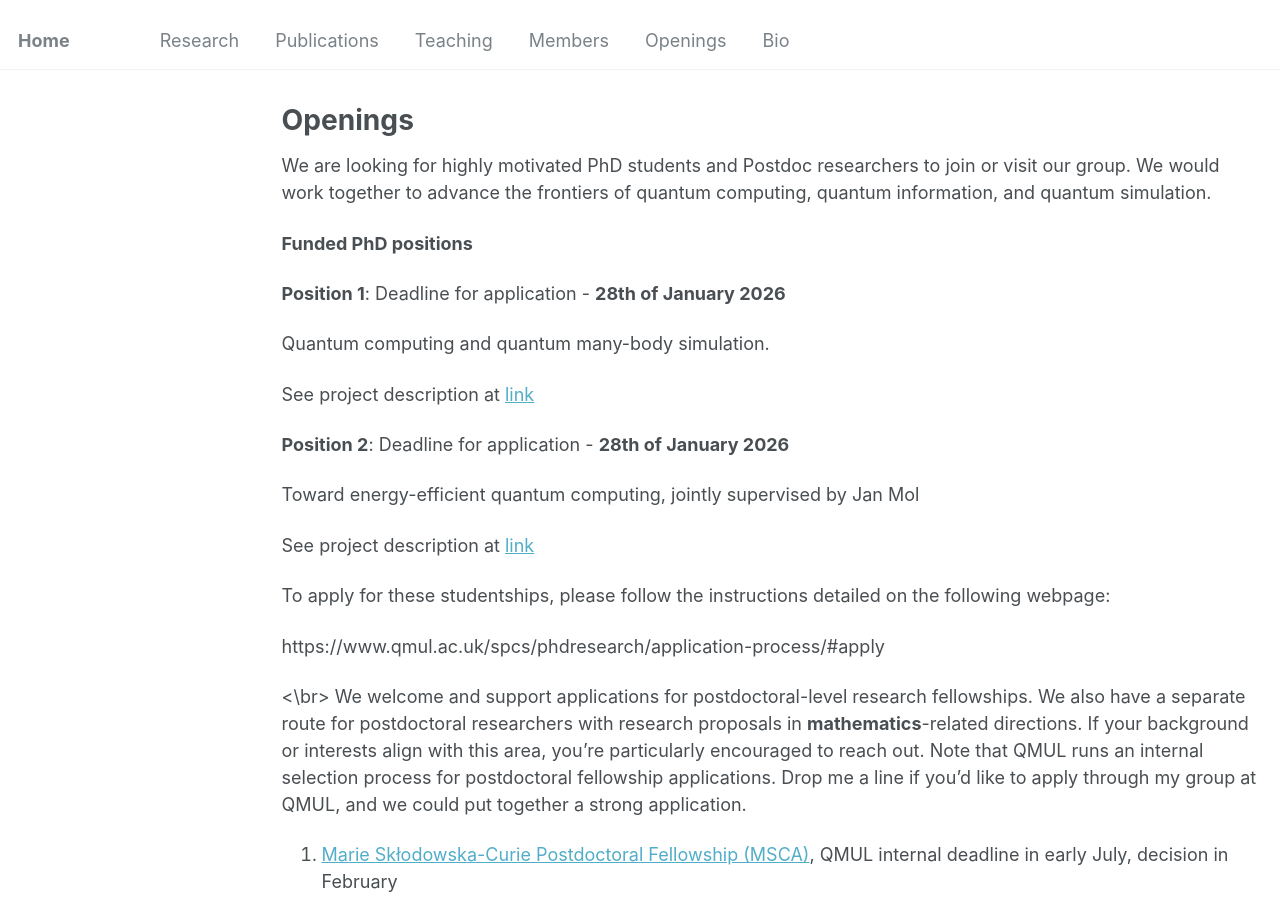
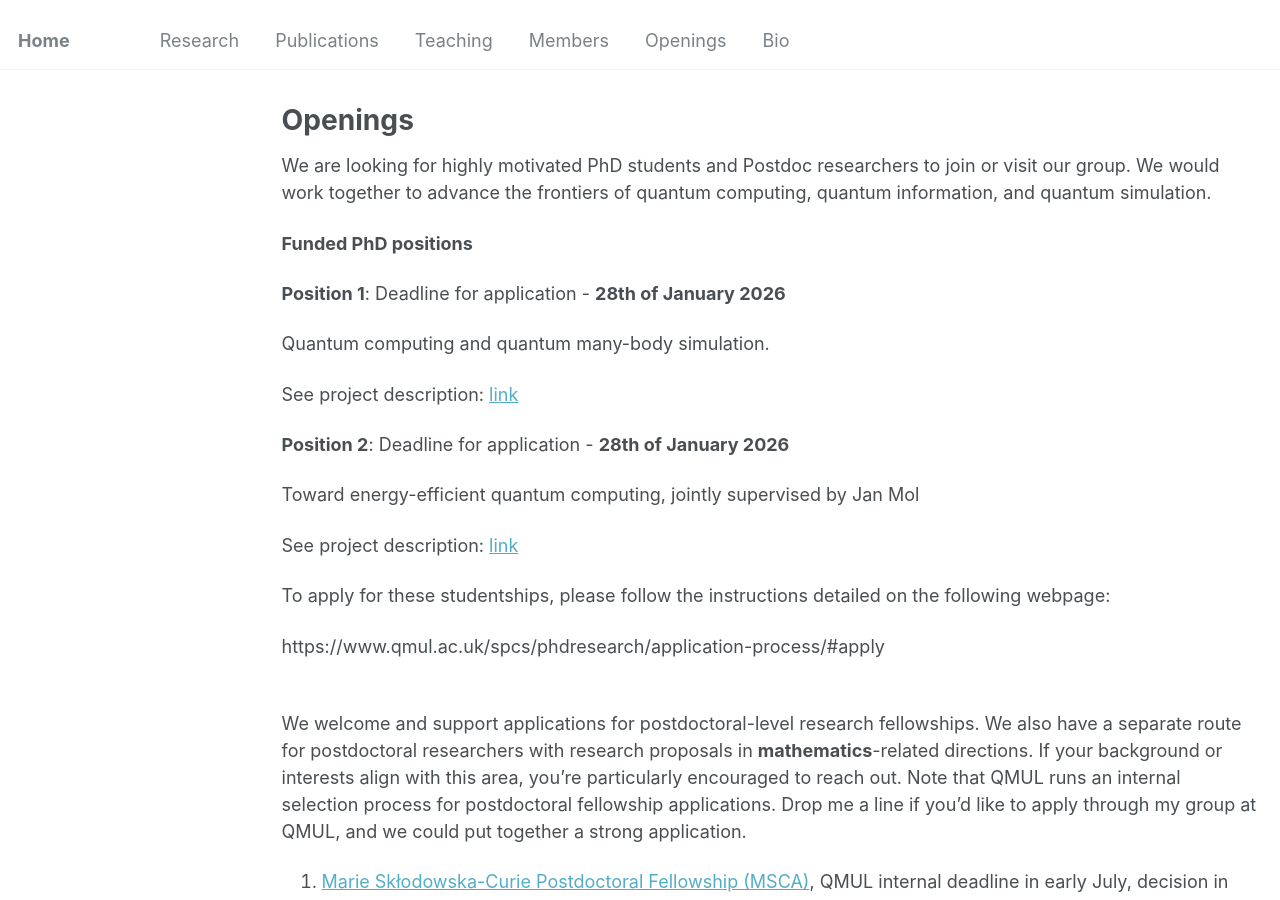
Before and after one commit to jinzhao-sun/jinzhao-sun.github.io, a Jekyll site: the page built from _pages/openings.md, in a window 1280 px wide and 900 px high. Built offline with Jekyll 4.4.1, drawn with Linux system fonts in a browser that asks for light colours.

Commit message:
Fix formatting for project descriptions in openings.md
Updated formatting for project descriptions and corrected line breaks.

```diff
--- a/_pages/openings.md
+++ b/_pages/openings.md
@@ -14,13 +14,14 @@ We are looking for highly motivated PhD students and Postdoc researchers to join
 
 Quantum computing and quantum many-body simulation.
 
-See project description at [link](https://www.qmul.ac.uk/spcs/ccmp/phd-at-ccmp/phd-projects-in-ccmp/quantum-computing-and-quantum-many-body-simulation/)
+See project description: [link](https://www.qmul.ac.uk/spcs/ccmp/phd-at-ccmp/phd-projects-in-ccmp/quantum-computing-and-quantum-many-body-simulation/)
 
 **Position 2**: Deadline for application - **28th of January 2026**
 
 Toward energy-efficient quantum computing, jointly supervised by Jan Mol
 
-See project description at [link](https://www.qmul.ac.uk/spcs/ccmp/phd-at-ccmp/phd-projects-in-ccmp/toward-energy-efficient-quantum-computing/)
+See project description: [link](https://www.qmul.ac.uk/spcs/ccmp/phd-at-ccmp/phd-projects-in-ccmp/toward-energy-efficient-quantum-computing/)
+
 
 
 To apply for these studentships, please follow the instructions detailed on the following webpage:
@@ -30,7 +31,7 @@ https://www.qmul.ac.uk/spcs/phdresearch/application-process/#apply
 
 
 
-<\br>
+<br>
 We welcome and support applications for postdoctoral-level research fellowships. We also have a separate route for postdoctoral researchers with research proposals in **mathematics**-related directions. If your background or interests align with this area, you're particularly encouraged to reach out. Note that QMUL runs an internal selection process for postdoctoral fellowship applications. Drop me a line if you'd like to apply through my group at QMUL, and we could put together a strong application.
 
 1. [Marie Skłodowska-Curie Postdoctoral Fellowship (MSCA)](https://www.qmul.ac.uk/spcs/ctp/opportunities/fellowships/), QMUL internal deadline in early July, decision in February
```
